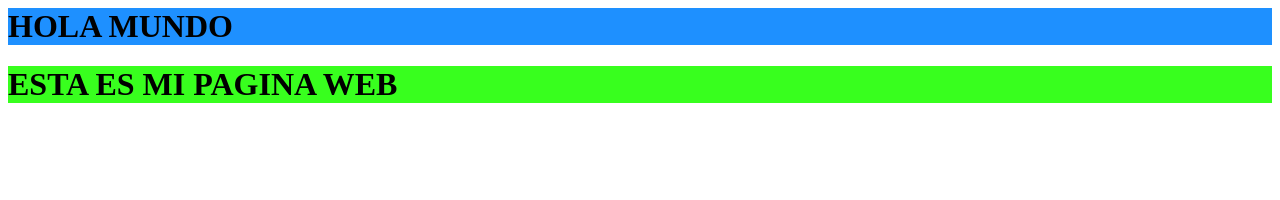
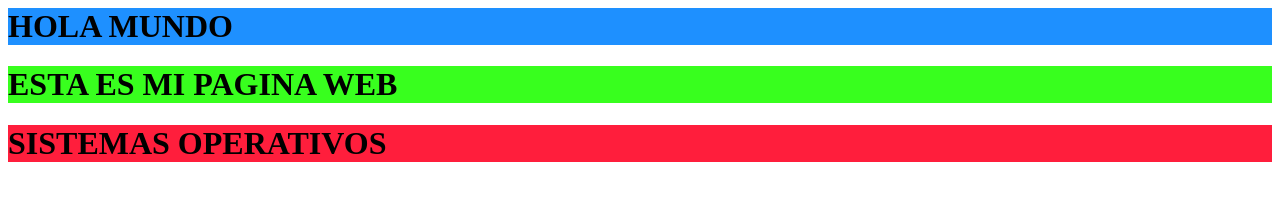
Before and after one commit to YEFRIN-MORALES/sistemas_op-, a plain HTML site: page index.html in a window 1280 px wide. Drawn offline with Linux system fonts and the light colour scheme.

Commit message:
se agrego un tercer commit

```diff
--- a/index.html
+++ b/index.html
@@ -7,5 +7,6 @@
 <body>
   <h1 style="background-color:DodgerBlue;">HOLA MUNDO</h1>
   <h1 style="background-color:rgb(56, 255, 30);">ESTA ES MI PAGINA WEB</h1>
+  <h1 style="background-color:rgb(255, 30, 60);">SISTEMAS OPERATIVOS</h1>
 </body>
 </html>
```
